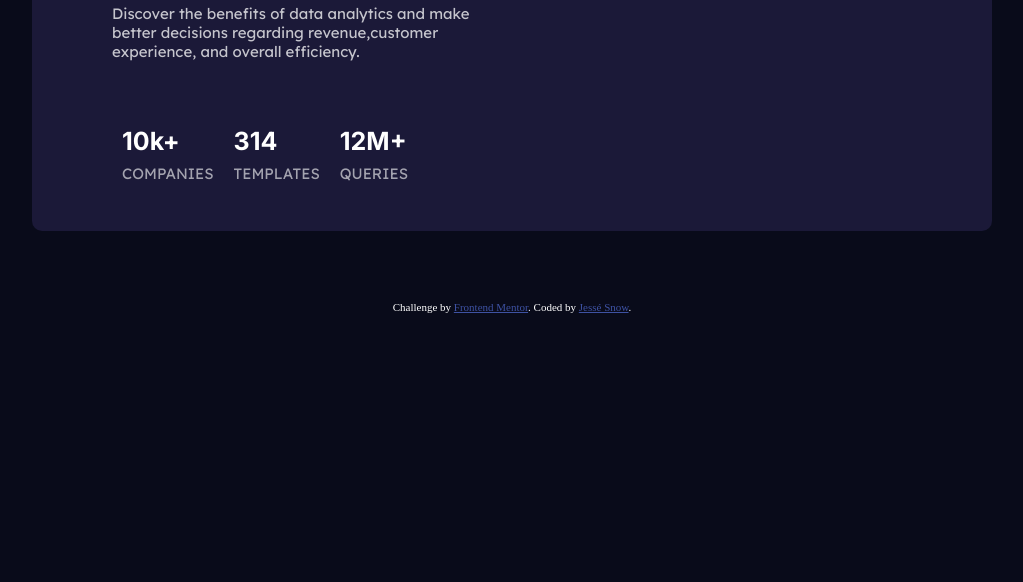
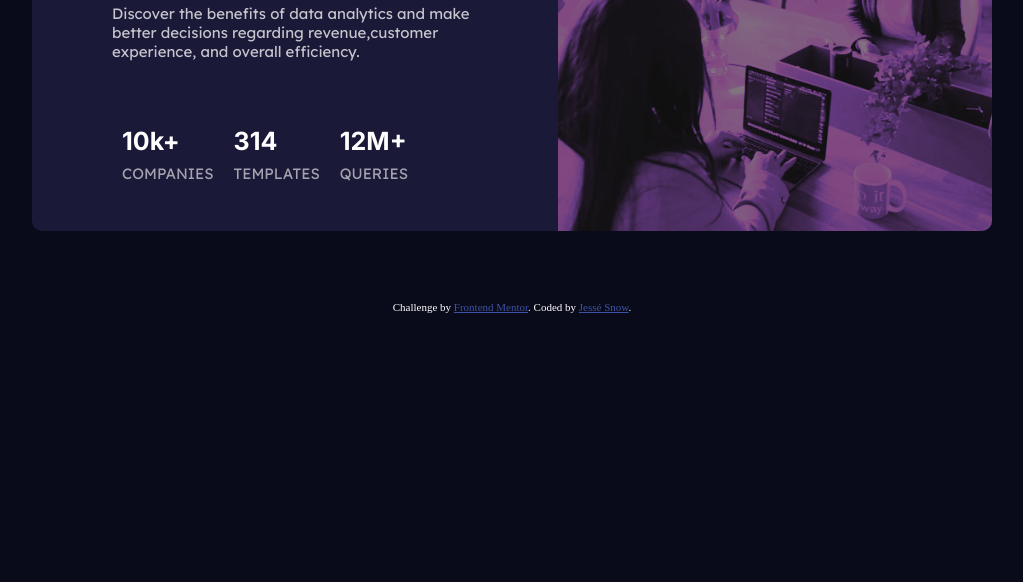
Before and after one commit to Jesse-Snow/Stats-preview-card-component, a plain HTML site: page index.html in a window 1280 px wide. Shown: the part 218-800 px from the top of the page, without its empty margins (128-1151 px from the left). Drawn offline with Linux system fonts and the light colour scheme; the site is published under a folder, as on GitHub Pages, so addresses that start at the root find nothing.

Commit message:
Changed link for github pages

```diff
--- a/index.html
+++ b/index.html
@@ -41,7 +41,7 @@
     </div>
 
     <div class="card__img">
-      <img src="/images/image-header-desktop.jpg" alt="Mulheres no escritório">
+      <img src="Stats-preview-card-component/images/image-header-desktop.jpg" alt="Mulheres no escritório">
     </div>
   </div>
 
```
